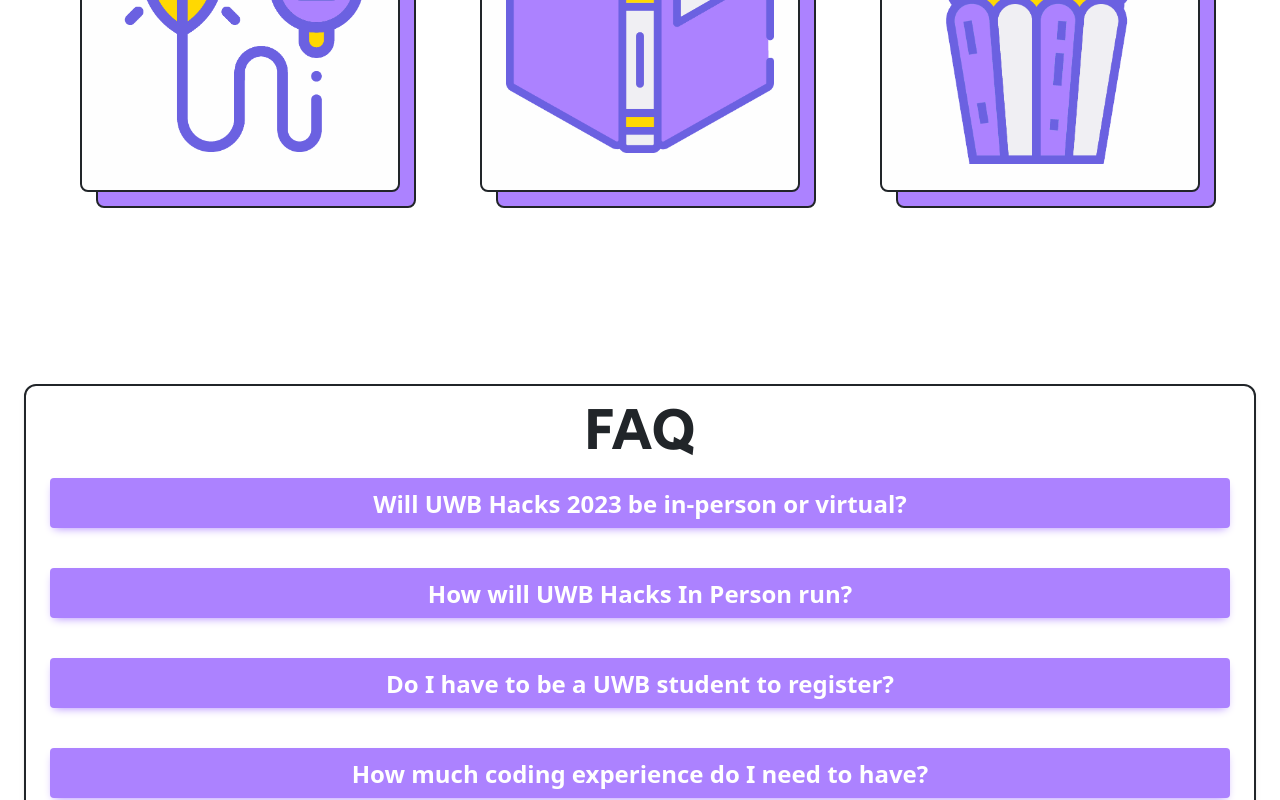
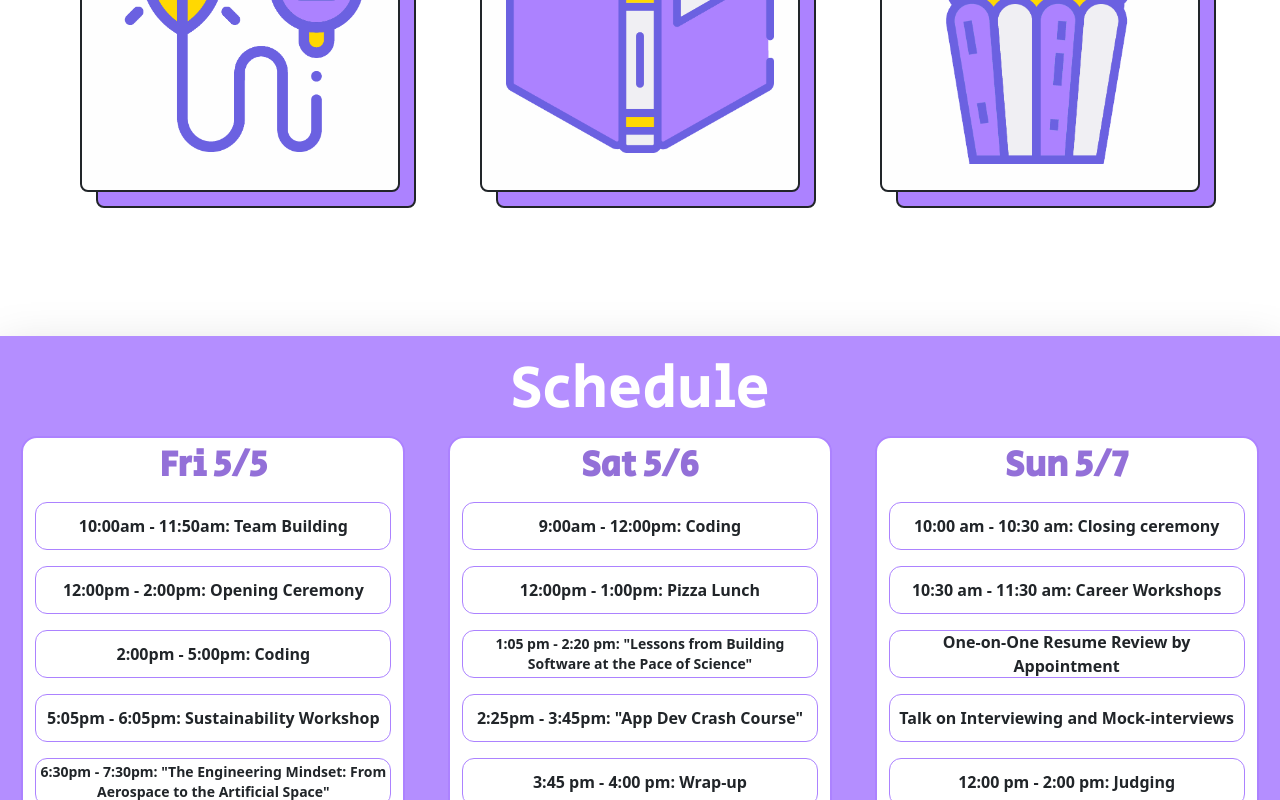
Before and after one commit to UWB-ACM/uwb-hacks24, a React (Create React App) app: page / in a window 1280 px wide. Shown: the part 2000-2800 px from the top of the page. Built offline with nearby package versions, Linux system fonts and the light colour scheme; what tw-elements would draw is missing.

Commit message:
schedule done

```diff
--- a/src/App.js
+++ b/src/App.js
@@ -24,7 +24,7 @@ function App() {
             <Route path="*" element={<Home />} />
             <Route path="/uwb-hacks23" element={<Home />} />
             {/** <Route path="/uwb-hacks23/Registration" element={<Register />} />*/}
-            {/*<Route path="/uwb-hacks23/Schedule" element={<Schedule />} />*/}
+            <Route path="/uwb-hacks23/Schedule" element={<Schedule />} />
             <Route path="/uwb-hacks23/FAQ" element={<FAQ />} />
             <Route path="/uwb-hacks23/Contact" element={<ContactUs />} />
           </Routes>
--- a/src/Home/Header.js
+++ b/src/Home/Header.js
@@ -101,13 +101,13 @@ export default function Header() {
                           className="text-1xl px-4 font-semibold leading-6 cursor-pointer items-center bg-opacity-10 hover:bg-light-purple h-full transition duration-500">
                             <div className="text-black h-full mt-4">Tracks</div>
                     </Link>
-                    {/*<Link to="schedule"*/}
-                    {/*      smooth={'easeInOutQuint'}*/}
-                    {/*      duration={200}*/}
-                    {/*      offset={-10}*/}
-                    {/*      className="text-1xl px-4 font-semibold leading-6 cursor-pointer items-center bg-opacity-10 hover:bg-light-purple h-full transition duration-500">*/}
-                    {/*    <div className="text-black h-full mt-4">Schedule</div>*/}
-                    {/*</Link>*/}
+                    <Link to="schedule"
+                          smooth={'easeInOutQuint'}
+                          duration={200}
+                          offset={-10}
+                          className="text-1xl px-4 font-semibold leading-6 cursor-pointer items-center bg-opacity-10 hover:bg-light-purple h-full transition duration-500">
+                        <div className="text-black h-full mt-4">Schedule</div>
+                    </Link>
                     <Link to="faqSection"
                           smooth={'easeInOutQuint'}
                           duration={200}
@@ -176,16 +176,16 @@ export default function Header() {
                                 >
                                     Tracks
                                 </Link>
-                                {/*<Link*/}
-                                {/*    to="schedule"*/}
-                                {/*    smooth={'easeInOutQuint'}*/}
-                                {/*    duration={200}*/}
-                                {/*    offset={-10}*/}
-                                {/*    className="-mx-3 block rounded-lg px-3 py-2 text-base font-semibold leading-7 hover:text-yellow cursor-pointer"*/}
-                                {/*    onClick={handleCloseMenu}*/}
-                                {/*>*/}
-                                {/*    Schedule*/}
-                                {/*</Link>*/}
+                                <Link
+                                    to="schedule"
+                                    smooth={'easeInOutQuint'}
+                                    duration={200}
+                                    offset={-10}
+                                    className="-mx-3 block rounded-lg px-3 py-2 text-base font-semibold leading-7 hover:text-yellow cursor-pointer"
+                                    onClick={handleCloseMenu}
+                                >
+                                    Schedule
+                                </Link>
                                 <Link
                                     to="faqSection"
                                     smooth={'easeInOutQuint'}
--- a/src/Home/Home.js
+++ b/src/Home/Home.js
@@ -20,7 +20,7 @@ function Home() {
             <div className="w-full Home">
                 <About/>
                 <Tracks />
-                {/*<Schedule />*/}
+                <Schedule />
                 <FAQ />
                 <Particles className="particles" options={options} init={particlesInit} />
                 <ScrollToTopButton/>
--- a/src/Home/Schedule.js
+++ b/src/Home/Schedule.js
@@ -2,12 +2,63 @@ import './Home.css';
 
 function Schedule() {
     return (
-        <div id="schedule" className="shadow-md overflow-hidden border-2 bg-white bg-opacity-100 rounded-xl mx-4 my-5 bg-purple"
-
-        >
-            <div className="font-SecularOne text-6xl text-center mb-2 mt-3"
-            >
-                Schedule
+        <div id="schedule" className="h-auto bg-opacity-90 shadow-lg mb-40 bg-light-purple text-center">
+            <div className={"font-SecularOne text-6xl text-white pt-4"}>Schedule</div>
+            <div className="flex flex-wrap h-auto">
+                <div className="bg-white bg-opacity-50 w-96 h-96 my-3 mx-auto text-center font-semibold border-2 border-light-purple rounded-2xl container">
+                    <div className={"text-4xl mt-2 text-purple font-SecularOne"}>Fri 5/5</div>
+                    <div className="border-1 border-light-purple rounded-xl h-12 my-3 flex justify-center items-center">
+                        10:00am - 11:50am: Team Building
+                    </div>
+                    <div className="border-1 border-light-purple rounded-xl h-12 my-3 flex justify-center items-center">
+                        12:00pm - 2:00pm: Opening Ceremony
+                    </div>
+                    <div className="border-1 border-light-purple rounded-xl h-12 my-3 flex justify-center items-center">
+                        2:00pm - 5:00pm: Coding
+                    </div>
+                    <div className="border-1 border-light-purple rounded-xl h-12 my-3 flex justify-center items-center">
+                        5:05pm - 6:05pm: Sustainability Workshop
+                    </div>
+                    <div className="border-1 border-light-purple rounded-xl h-12 my-1 flex justify-center items-center text-sm">
+                        6:30pm - 7:30pm: "The Engineering Mindset: From Aerospace to the Artificial Space"
+                    </div>
+                </div>
+                <div className="bg-white bg-opacity-50 w-96 h-96 my-3 mx-auto text-center font-semibold border-2 border-light-purple rounded-2xl container">
+                    <div className={"text-4xl mt-2 text-purple font-SecularOne"}>Sat 5/6</div>
+                    <div className="border-1 border-light-purple rounded-xl h-12 my-3 flex justify-center items-center">
+                        9:00am - 12:00pm: Coding
+                    </div>
+                    <div className="border-1 border-light-purple rounded-xl h-12 my-3 flex justify-center items-center">
+                        12:00pm - 1:00pm: Pizza Lunch
+                    </div>
+                    <div className="border-1 border-light-purple rounded-xl h-12 my-3 text-sm flex justify-center items-center">
+                        1:05 pm - 2:20 pm: "Lessons from Building Software at the Pace of Science"
+                    </div>
+                    <div className="border-1 border-light-purple rounded-xl h-12 my-3 flex justify-center items-center">
+                        2:25pm - 3:45pm: "App Dev Crash Course"
+                    </div>
+                    <div className="border-1 border-light-purple rounded-xl h-12 my-3 flex justify-center items-center">
+                        3:45 pm - 4:00 pm: Wrap-up
+                    </div>
+                </div>
+                <div className="bg-white bg-opacity-50 w-96 h-96 my-3 mx-auto text-center font-semibold border-2 border-light-purple rounded-2xl container">
+                    <div className={"text-4xl mt-2 text-purple font-SecularOne"}>Sun 5/7</div>
+                    <div className="border-1 border-light-purple rounded-xl h-12 my-3 flex justify-center items-center">
+                        10:00 am - 10:30 am: Closing ceremony
+                    </div>
+                    <div className="border-1 border-light-purple rounded-xl h-12 my-3 flex justify-center items-center">
+                        10:30 am - 11:30 am: Career Workshops
+                    </div>
+                    <div className="border-1 border-light-purple rounded-xl h-12 my-3 flex justify-center items-center">
+                        One-on-One Resume Review by Appointment
+                    </div>
+                    <div className="border-1 border-light-purple rounded-xl h-12 my-3 flex justify-center items-center">
+                        Talk on Interviewing and Mock-interviews
+                    </div>
+                    <div className="border-1 border-light-purple rounded-xl h-12 my-3 flex justify-center items-center">
+                        12:00 pm - 2:00 pm: Judging
+                    </div>
+                </div>
             </div>
         </div>
     );
--- a/src/Home/Tracks.js
+++ b/src/Home/Tracks.js
@@ -8,7 +8,7 @@ import StackedCards from './TrackCard';
 function Tracks() {
     return (
         <>
-            <div className="rounded-xl overflow-hidden my-5" id="trackSection">
+            <div className="rounded-xl overflow-hidden mt-5 mb-15" id="trackSection">
                 <div className="font-SecularOne text-6xl text-center mt-3 mb-2">
                     Tracks
                 </div>
```
